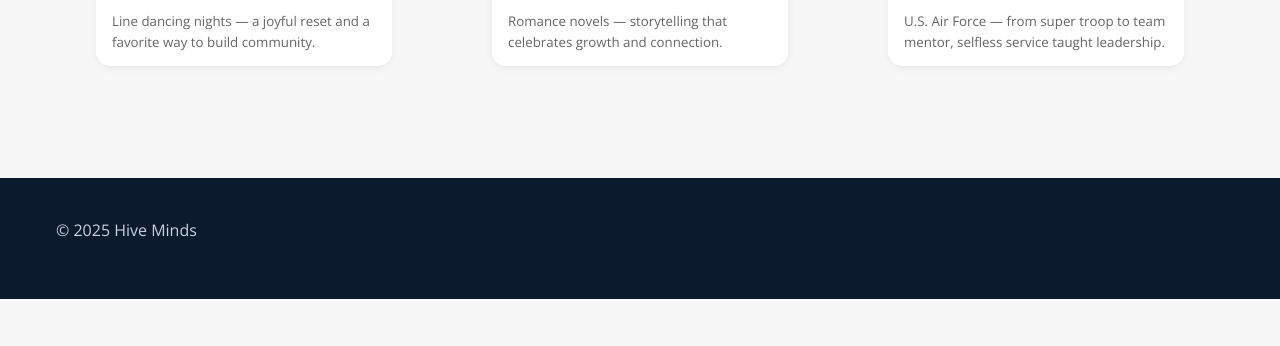
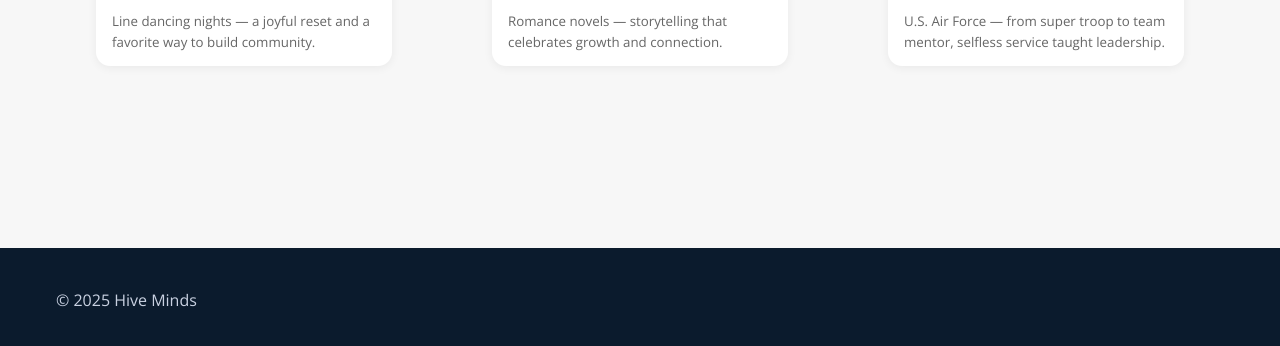
Before and after one commit to JaeBrow3/bioSite, a plain HTML site: page hobbies.html in a window 1280 px wide. Shown: the part 430-776 px from the top of the page. Drawn offline with nearby package versions, Linux system fonts and the light colour scheme.

Commit message:
Update styles.css

```diff
--- a/styles.css
+++ b/styles.css
@@ -234,3 +234,16 @@ a:focus-visible, button:focus-visible {
   outline: 3px solid var(--color-accent-2);
   outline-offset: 2px;
 }
+
+html, body {
+  height: 100%;
+}
+
+body {
+  display: flex;
+  flex-direction: column;
+}
+
+main {
+  flex: 1;
+}
```
